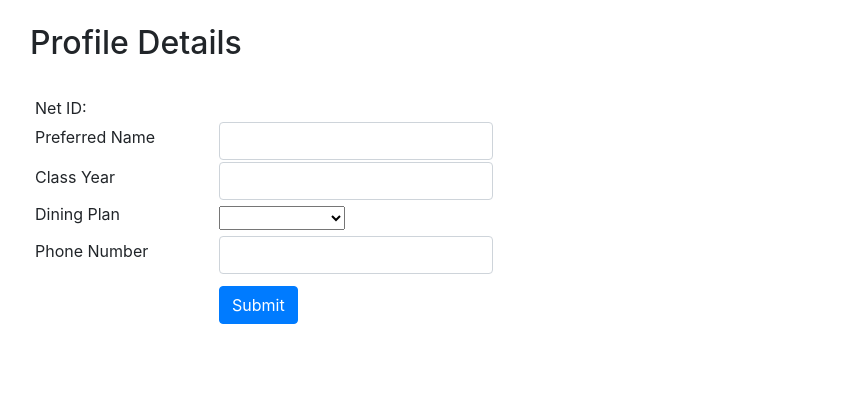
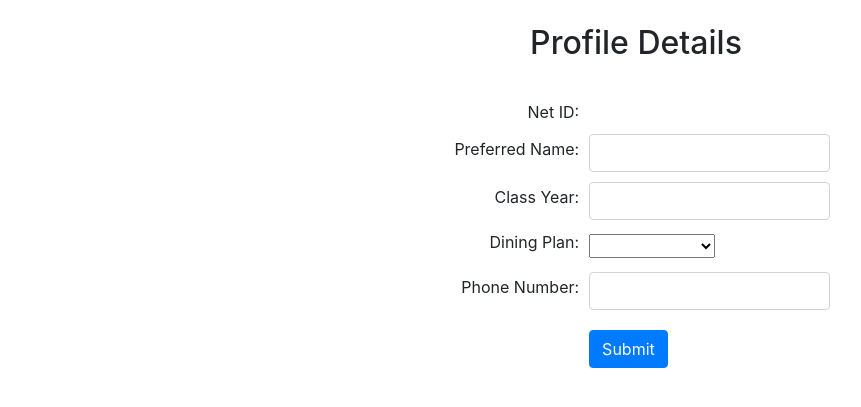
Before and after one commit to dsaha04/MealSwap, a Flask app: template templates/profile_page.html in a window 1280 px wide. Shown: the part 58-465 px from the top of the page, without its empty margins (14-875 px from the left). Run offline with Flask 2, Linux system fonts and the light colour scheme; the template is opened without the code that fills it, so the values that code supplies are empty; some libraries are stand-ins or nearby versions.

Commit message:
profile page

```diff
--- a/templates/profile_page.html
+++ b/templates/profile_page.html
@@ -49,7 +49,7 @@
 
   {% include 'navbar.html' %}
 
-    <div class="mx-sm-4 mt-4" style="padding-left: 20px">
+    <div class="mx-sm-4 mt-4 d-flex justify-content-center" style="padding-left: 20px">
       <h2>
         Profile Details
       </h2>
@@ -58,16 +58,16 @@
     <div class="show-data" >
     </div>
 
-    <div class = "container-fluid px-4">
+    <div class = "container-fluid px-4 d-flex justify-content-center">
       <div class="mx-sm-4 mt-4">
-        <table>
+        <table cellpadding="5" cellspacing="0">
             <tr>
-              <td style="width:40%">Net ID: </td>
+              <td style="width:40%" align="right">Net ID:</td>
               <td>{{netid}}</td>
             </tr>
             <tr>
-              <td>
-                <label for="inputEmail4">Preferred Name</label>
+              <td align="right">
+                <label for="inputEmail4">Preferred Name:</label>
               </td>
               <td>
                 <input type="text" class="form-control" style="color:black" id="name" value="{{name}}">
@@ -75,8 +75,8 @@
             </tr>
 
             <tr>
-              <td>
-                <label for="inputAddress2">Class Year</label>
+              <td align="right">
+                <label for="inputAddress2">Class Year:</label>
               </td>
               <td>
                 <input type="text" class="form-control" style="color:black" id="year" value="{{class_year}}">
@@ -84,8 +84,8 @@
             </tr>
 
             <tr>
-              <td>
-                <label for="inputCity">Dining Plan</label>
+              <td align="right">
+                <label for="inputCity">Dining Plan:</label>
               </td>
               <td>
                 <select class="form-select" id="plan" aria-label="Default select example">
@@ -110,8 +110,8 @@
             </tr>
 
             <tr>
-              <td>
-                <label for="inputCity">Phone Number</label>
+              <td align="right">
+                <label for="inputCity">Phone Number:</label>
               </td>
               <td>
                 <form>
```
